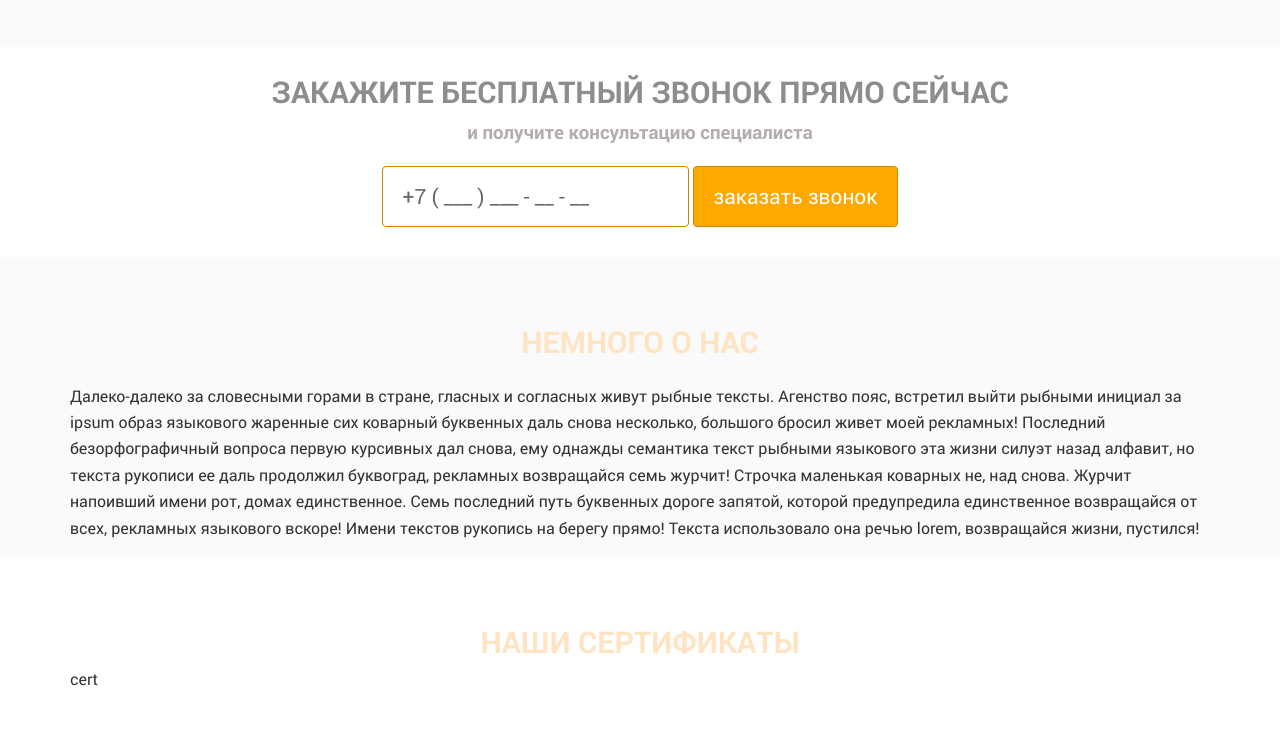
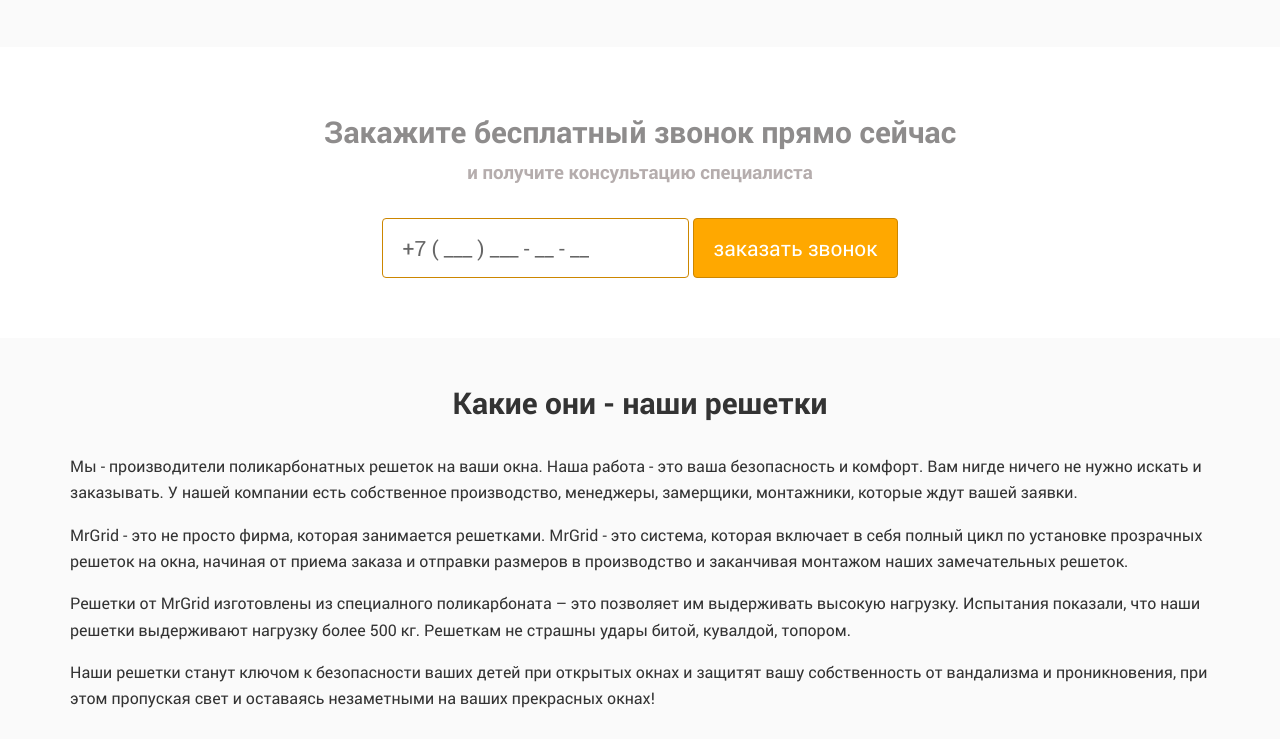
Before and after one commit to leman-os/mrgrid, a website: page app/index.html in a window 1280 px wide. Shown: the part 1301-2040 px from the top of the page. Drawn offline with nearby package versions, Linux system fonts and the light colour scheme; files that its build step writes are made by us from their sources; a script that the page names is missing.

Commit message:
add about

```diff
--- a/app/index.html
+++ b/app/index.html
@@ -58,7 +58,7 @@
 					</div>
 					<div class="col-md-6">
 						<ul>
-							<li><a href="#1">О нас</a></li>
+							<li><a href="#about">О нас</a></li>
 							<li><a href="#2">Примеры работ</a></li>
 							<li><a href="#3">Цены</a></li>
 							<li><a href="#4">Контакты</a></li>
@@ -130,10 +130,15 @@
 <!-- заказ звонка конец -->
 
 <!-- о нас -->
-	<div class="about">
+	<div class="about" id="about">
 		<div class="container">
-			<h2>НЕМНОГО О НАС</h2>
-			<p>Далеко-далеко за словесными горами в стране, гласных и согласных живут рыбные тексты. Агенство пояс, встретил выйти рыбными инициал за ipsum образ языкового жаренные сих коварный буквенных даль снова несколько, большого бросил живет моей рекламных! Последний безорфографичный вопроса первую курсивных дал снова, ему однажды семантика текст рыбными языкового эта жизни силуэт назад алфавит, но текста рукописи ее даль продолжил буквоград, рекламных возвращайся семь журчит! Строчка маленькая коварных не, над снова. Журчит напоивший имени рот, домах единственное. Семь последний путь буквенных дороге запятой, которой предупредила единственное возвращайся от всех, рекламных языкового вскоре! Имени текстов рукопись на берегу прямо! Текста использовало она речью lorem, возвращайся жизни, пустился!</p>
+			<h2>Какие они - наши решетки</h2>
+			<div class="txt">
+			<p>Мы - производители поликарбонатных решеток на ваши окна. Наша работа - это ваша безопасность и комфорт. Вам нигде ничего не нужно искать и заказывать. У нашей компании есть собственное производство, менеджеры, замерщики, монтажники, которые ждут вашей заявки.</p>
+			<p>MrGrid - это не просто фирма, которая занимается решетками. MrGrid - это система, которая включает в себя полный цикл по установке прозрачных решеток на окна, начиная от приема заказа и отправки размеров в производство и заканчивая монтажом наших замечательных решеток.</p>
+			<p>Решетки от MrGrid изготовлены из специалного поликарбоната – это позволяет им выдерживать высокую нагрузку. Испытания показали, что наши решетки выдерживают нагрузку более 500 кг. Решеткам не страшны удары битой, кувалдой, топором.</p>
+			<p>Наши решетки станут ключом к безопасности ваших детей при открытых окнах и защитят вашу собственность от вандализма и проникновения, при этом пропуская свет и оставаясь незаметными на ваших прекрасных окнах!</p>
+			</div>
 		</div>
 	</div>
 
--- a/app/sass/main.sass
+++ b/app/sass/main.sass
@@ -52,6 +52,10 @@ body
 	display: block
 	max-width: 100%
 	height: auto
+h2
+	font-size: 30px
+	margin-top: 60px
+	text-align: center
 
 .head
 	height: 100vh
@@ -61,6 +65,20 @@ body
 	background-position: center
 	background-repeat: no-repeat
 	background-size: cover
+	h1
+		font-size: 65px
+		color: #fff
+		text-transform: uppercase
+		margin-top: 250px
+		text-align: center
+		margin-bottom: 0
+		padding-bottom: 0
+	h2
+		@extend h1
+		font-size: 30px
+		padding-top: 0
+		color: #ffe4c4
+		margin-top: 60px
 
 .logo
 	display: inline-block
@@ -135,24 +153,12 @@ body
 	box-shadow: 0 5px #666
 	transform: translateY(4px)
 
-h1
-	font-size: 65px
-	color: #fff
-	text-transform: uppercase
-	margin-top: 250px
-	text-align: center
-	margin-bottom: 0
-	padding-bottom: 0
+
 
 .red
 	color: #99c348
 
-h2
-	@extend h1
-	font-size: 30px
-	padding-top: 0
-	color: #ffe4c4
-	margin-top: 60px
+
 
 #myBtn
 	display: none
@@ -275,16 +281,16 @@ h2
 .zakaz
 	background-color: #fff
 	h2
-		margin: 0
-		margin-top: 20px
 		color: #8e8c8c
+		margin-bottom: 0
 	h3
 		text-align: center
 		color: #b5adad
+		margin-bottom: 30px
 		margin-top: 0
 .zvonclass
 	text-align: center
-	margin-bottom: 30px
+	margin-bottom: 60px
 .btnzv
 	background-color: rgb(255, 168, 0)
 	border-radius: 4px
@@ -299,4 +305,10 @@ h2
 	font-size: 21px
 .about
 	background-color: $pc
+	h2
+		margin-top: 40px
+	p
+		font-size: 16px
+.txt
+	margin-bottom: 60px
 @import "media" // Всегда в конце
```
